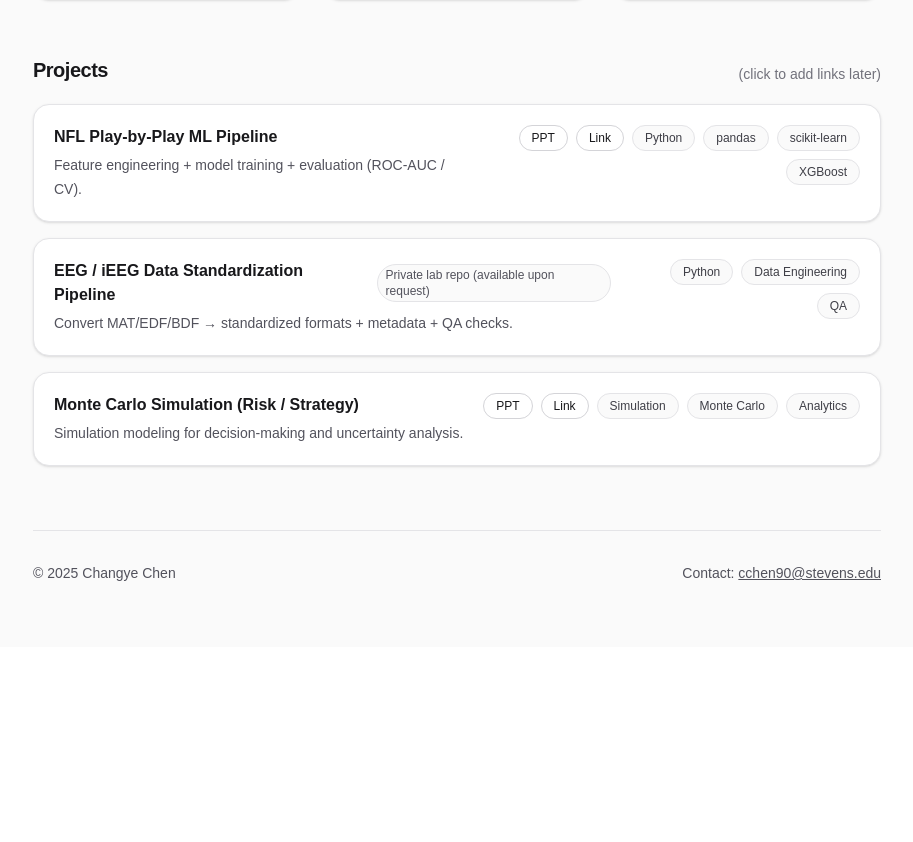
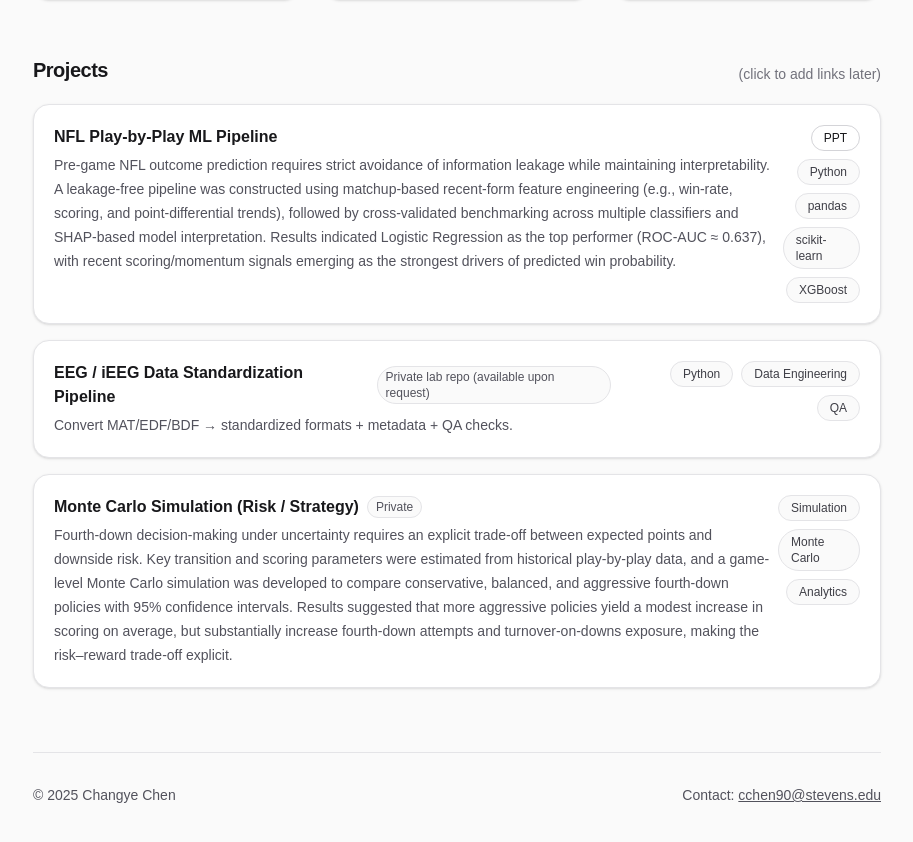
Before and after one commit to Changye0125/changye-portfolio, a Next.js app: page / in a window 1280 px wide. Shown: the part 588-1430 px from the top of the page, without its empty margins (183-1096 px from the left). Before the commit the page ends 1235 px from the top, so only its background shows below. Built offline with nearby package versions, Linux system fonts and the light colour scheme.

Commit message:
Refactor project descriptions and update links

```diff
--- a/app/page.tsx
+++ b/app/page.tsx
@@ -6,23 +6,14 @@ export default function Home() {
   const linkedin = "https://www.linkedin.com";
   const resume = "/Changye_Resume.pdf";
 
-  type Project = {
-    name: string;
-    desc: string;
-    tags: string[];
-    ppt?: string;
-    link?: string;
-    privateNote?: string;
-  };
-
   const projects: Project[] = [
     {
       name: "NFL Play-by-Play ML Pipeline",
-      desc: "Feature engineering + model training + evaluation (ROC-AUC / CV).",
+      desc: "Pre-game NFL outcome prediction requires strict avoidance of information leakage while maintaining interpretability. A leakage-free pipeline was constructed using matchup-based recent-form feature engineering (e.g., win-rate, scoring, and point-differential trends), followed by cross-validated benchmarking across multiple classifiers and SHAP-based model interpretation. Results indicated Logistic Regression as the top performer (ROC-AUC ≈ 0.637), with recent scoring/momentum signals emerging as the strongest drivers of predicted win probability.",
       tags: ["Python", "pandas", "scikit-learn", "XGBoost"],
       // 这个文件要在 public/ 里，且文件名为：EM624 - Predicting NFL Game Outcomes.pptx
       ppt: "/EM624%20-%20Predicting%20NFL%20Game%20Outcomes.pptx",
-      link: "https://colab.research.google.com/drive/1cXyP8DP4dS2wa59tvASfKJl5-3Zb9NL6?usp=sharing",
+      code_link: "https://colab.research.google.com/drive/1cXyP8DP4dS2wa59tvASfKJl5-3Zb9NL6?usp=sharing",
     },
     {
       name: "EEG / iEEG Data Standardization Pipeline",
@@ -34,11 +25,11 @@ export default function Home() {
     },
     {
       name: "Monte Carlo Simulation (Risk / Strategy)",
-      desc: "Simulation modeling for decision-making and uncertainty analysis.",
+      desc: "Fourth-down decision-making under uncertainty requires an explicit trade-off between expected points and downside risk. Key transition and scoring parameters were estimated from historical play-by-play data, and a game-level Monte Carlo simulation was developed to compare conservative, balanced, and aggressive fourth-down policies with 95% confidence intervals. Results suggested that more aggressive policies yield a modest increase in scoring on average, but substantially increase fourth-down attempts and turnover-on-downs exposure, making the risk–reward trade-off explicit.",
       tags: ["Simulation", "Monte Carlo", "Analytics"],
       // 这个文件要在 public/ 里
-      ppt: "/SYS611_TermProject_NFL4thDown_MonteCarlo.pdf",
-      link: "https://colab.research.google.com/drive/1FrYON171XMlLIq9T_8V8JcveaYF7LTzh?usp=sharing",
+      pdf: "/SYS611_TermProject_NFL4thDown_MonteCarlo.pdf",
+      code_link: "https://colab.research.google.com/drive/1FrYON171XMlLIq9T_8V8JcveaYF7LTzh?usp=sharing",
     },
   ];
 
```
